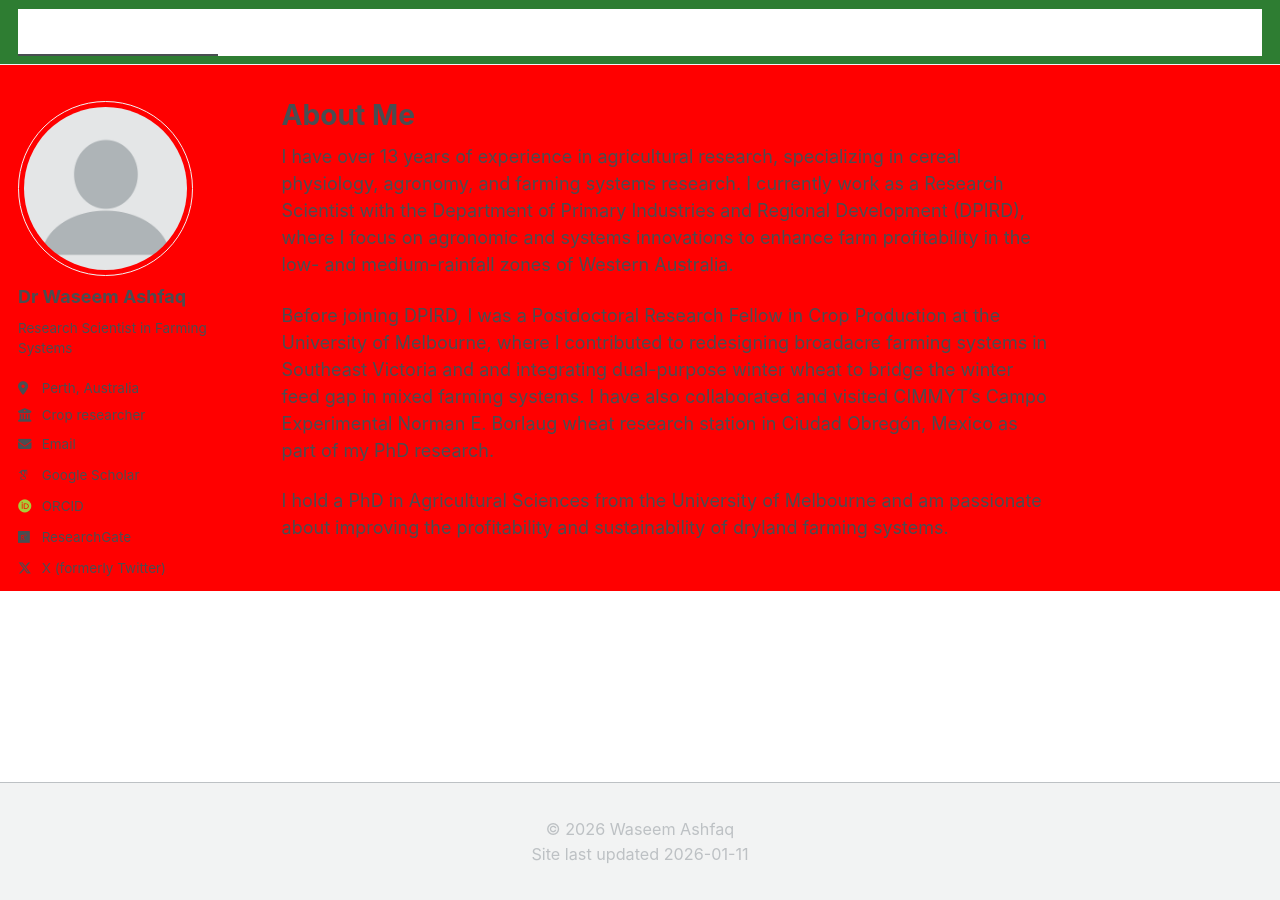
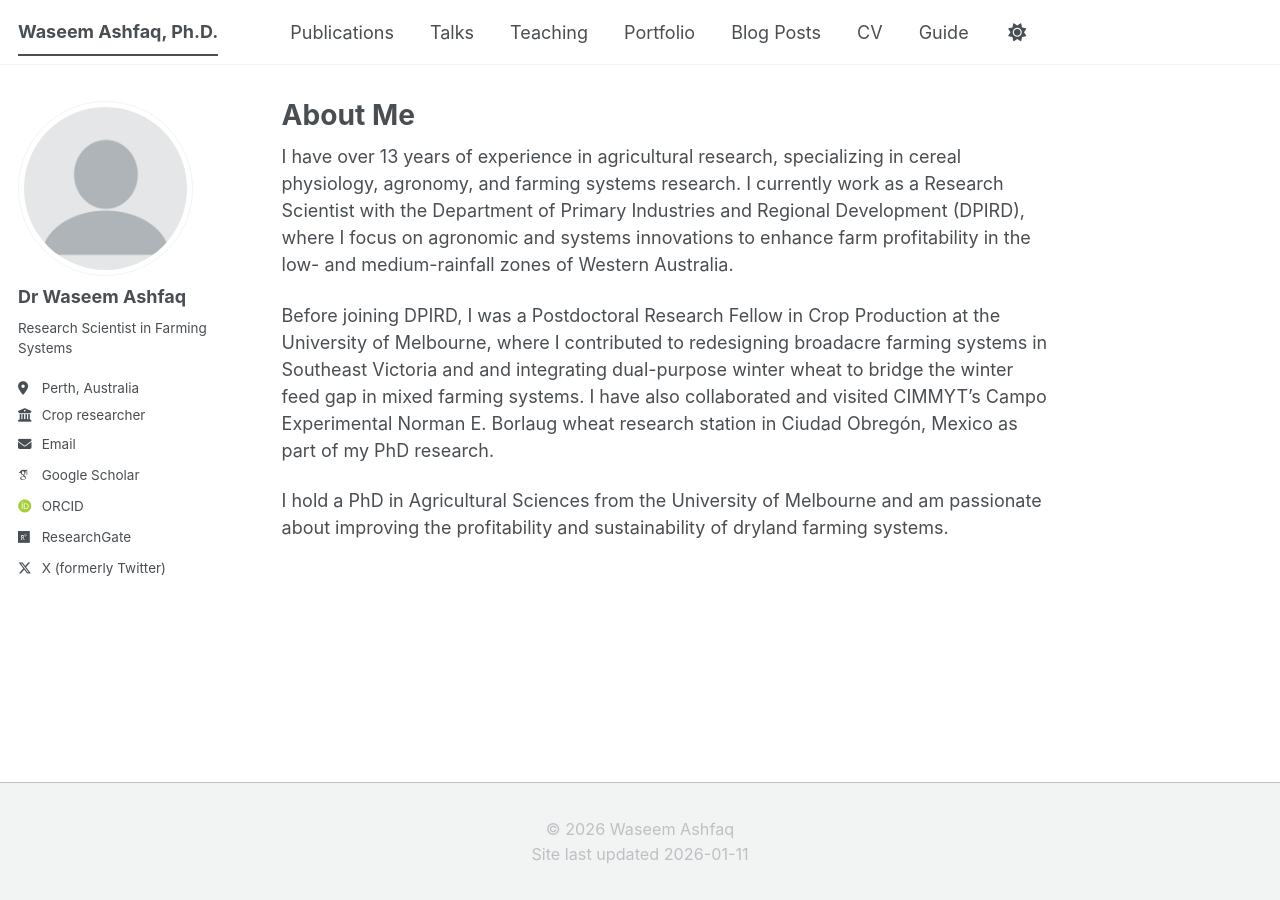
Before and after one commit to washfaq/waseemashfaq.github.io, a Jekyll site: the page built from _pages/about.md, in a window 1280 px wide. Built offline with Jekyll 4.4.1, drawn with Linux system fonts in a browser that asks for light colours; some web fonts are replaced; a script bundle is joined from its source files by our own code; library files that are not in the unit come from our copies.

Commit message:
Update main.scss

```diff
--- a/assets/css/main.scss
+++ b/assets/css/main.scss
@@ -41,36 +41,3 @@
     "vendor/font-awesome/solid",
     "vendor/font-awesome/brands"
 ;
-
-/* =========================
-   Header / Title bar color
-   ========================= */
-
-/* Actual visible bar */
-.masthead__inner-wrap {
-  background-color: #2e7d32 !important;
-}
-
-/* Site title */
-.masthead__inner-wrap .site-title {
-  color: #ffffff !important;
-}
-
-/* Navigation links */
-.masthead__inner-wrap .greedy-nav a {
-  color: #ffffff !important;
-}
-
-/* Hover effect */
-.masthead__inner-wrap .greedy-nav a:hover {
-  color: #c8e6c9 !important;
-}
-
-/* Mobile menu icon */
-.masthead__inner-wrap button {
-  color: #ffffff !important;
-}
-
-body {
-  background: red !important;
-}
```
